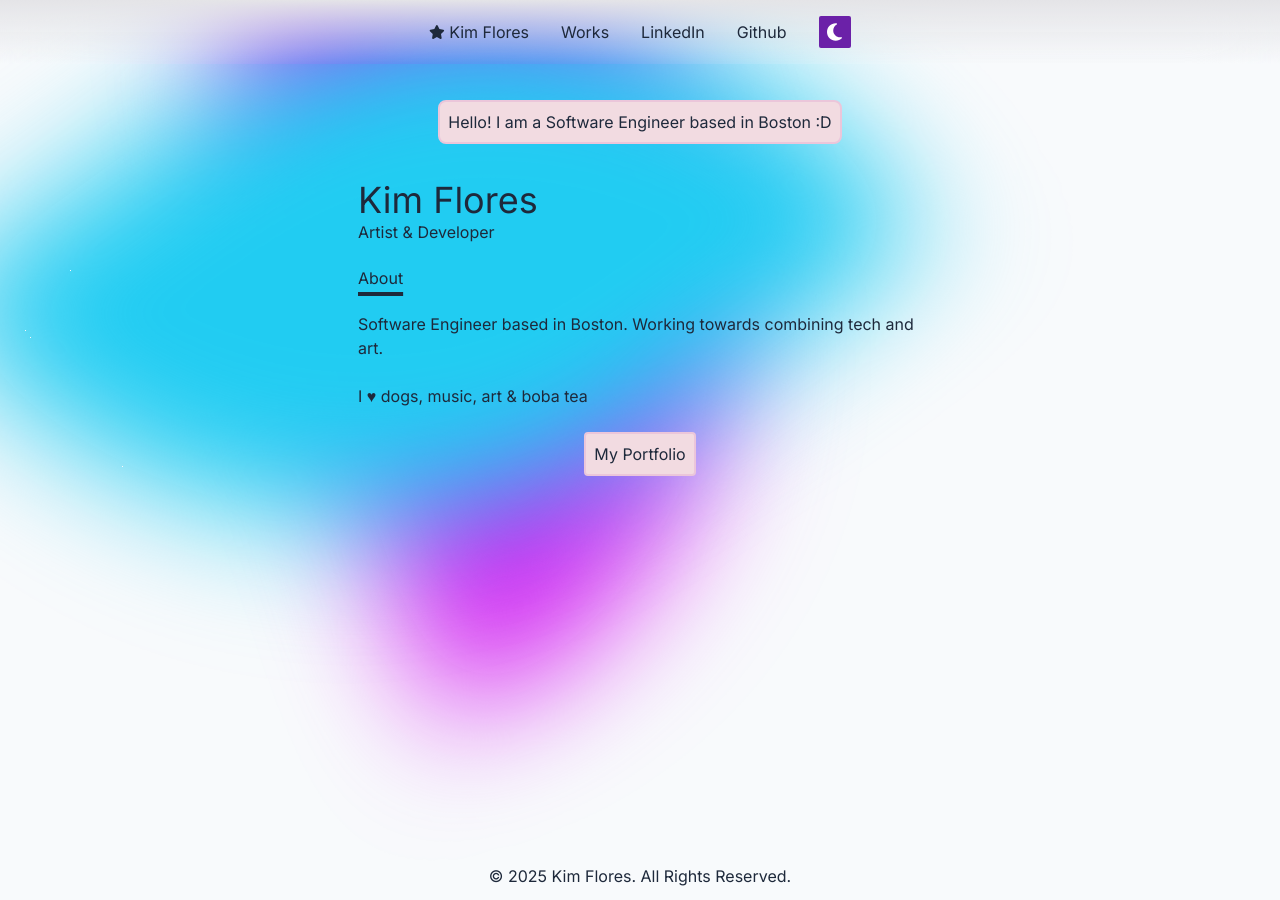
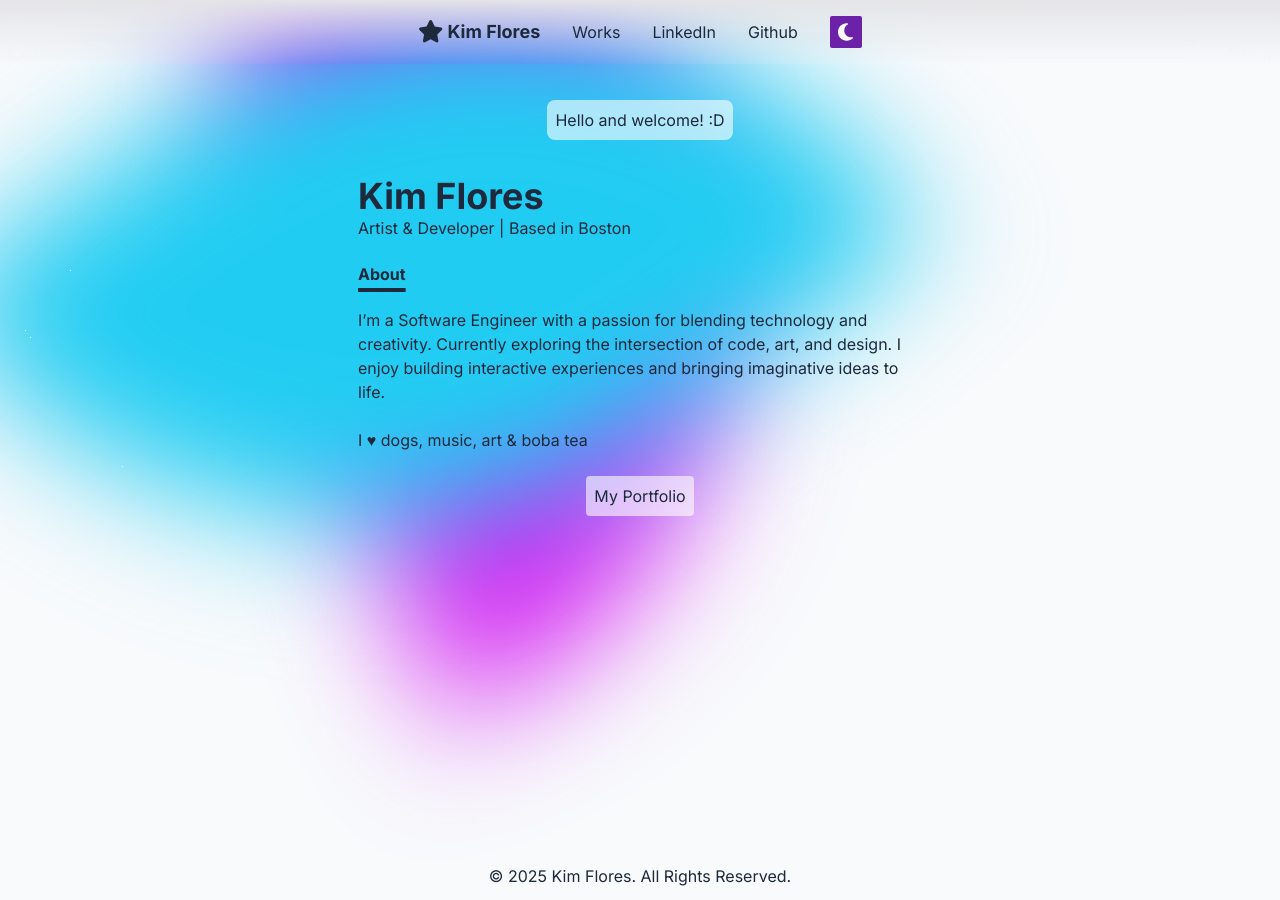
Before and after one commit to Kim-Flores/portfolio, a Next.js app: page / in a window 1280 px wide. Built offline with nearby package versions, Linux system fonts and the light colour scheme.

Commit message:
update font size/weight copy change & styling for about page

```diff
--- a/src/app/components/About.jsx
+++ b/src/app/components/About.jsx
@@ -4,22 +4,24 @@ const About = () => {
   return (
     <div className="m-6 flex justify-center flex-col">
       <div className="flex p-3 justify-center">
-        <p className="p-2 bg-[#f2dbe1] border-[#ebc6da] dark:bg-[#0c172a] border-2 border-solid  dark:border-[#294029] content rounded-lg">
-          Hello! I am a Software Engineer based in Boston :D
+        <p className="p-2 bg-white/60 dark:bg-black/50 rounded-lg">
+          Hello and welcome! :D
         </p>
       </div>
       <div className="my-6">
-        <p className="text-4xl">Kim Flores</p>
-        <p>Artist & Developer</p>
+        <p className="text-4xl font-bold">Kim Flores</p>
+        <p>Artist & Developer | Based in Boston</p>
       </div>
       <div>
         <div>
-          <p className="underline decoration-solid decoration-4 underline-offset-8 leading-5">
+          <p className="underline decoration-solid decoration-4 underline-offset-8 leading-5 font-bold">
             About
           </p>
           <div className="my-6">
-            Software Engineer based in Boston. Working towards combining tech
-            and art.
+            I’m a Software Engineer with a passion for blending technology and
+            creativity. Currently exploring the intersection of code, art, and
+            design. I enjoy building interactive experiences and bringing
+            imaginative ideas to life.
           </div>
         </div>
       </div>
@@ -27,7 +29,7 @@ const About = () => {
       <div className="flex justify-center">
         <Link
           href="/works"
-          className="p-2 bg-[#f2dbe1] border-2 border-solid rounded border-[#ebc6da] dark:bg-[#0c172a] dark:border-[#294029]"
+          className="p-2 bg-white/60 hover:bg-white/70 rounded dark:bg-black/50 dark:hover:bg-black/70"
         >
           My Portfolio
         </Link>
--- a/src/app/components/NavBar.jsx
+++ b/src/app/components/NavBar.jsx
@@ -6,11 +6,16 @@ import MobileMenu from "./MobileMenu";
 
 const NavBar = () => {
   return (
-    <div className="items-center justify-between flex sticky sm:justify-center sm:gap-8 left-0 top-0 w-full bg-gradient-to-b from-zinc-200 pb-6 pt-8 px-6 backdrop-blur-2xl dark:bg-zinc-800/30 dark:from-inherit lg:p-4 lg:dark:bg-zinc-800/30">
+    <div
+      className="items-center justify-between flex sticky
+    sm:justify-center sm:gap-8 left-0 top-0 w-full bg-gradient-to-b
+    from-zinc-200 pb-6 pt-8 px-6 backdrop-blur-2xl dark:bg-zinc-800/30
+    dark:from-inherit lg:p-4 lg:dark:bg-zinc-800/30"
+    >
       <Link href="/">
-        <div className="gap-1 flex items-center">
-          <span className="hover:rotate-20">
-            <FontAwesomeIcon icon={faStar} size="sm" />
+        <div className="gap-1 text-lg font-bold flex items-center">
+          <span className="hover:rotate-45">
+            <FontAwesomeIcon icon={faStar} size="lg" />
           </span>
           <span>Kim Flores</span>
         </div>
--- a/src/app/components/Works.jsx
+++ b/src/app/components/Works.jsx
@@ -4,7 +4,7 @@ const Works = () => {
   return (
     <>
       <div className="m-6 flex justify-center flex-col">
-        <div className="my-6 underline decoration-solid decoration-4 underline-offset-8 leading-5">
+        <div className="font-bold my-6 underline decoration-solid decoration-4 underline-offset-8 leading-5">
           Works
         </div>
         <div className="grid-cols-1 grid md:grid-cols-2 gap-4">
```
